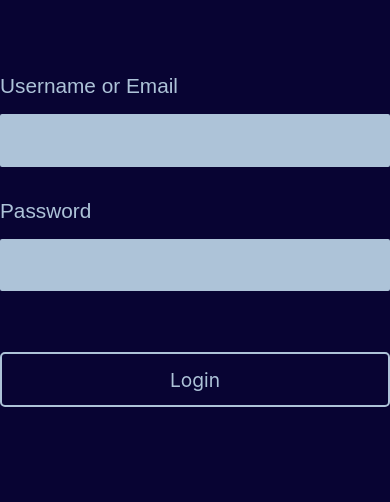
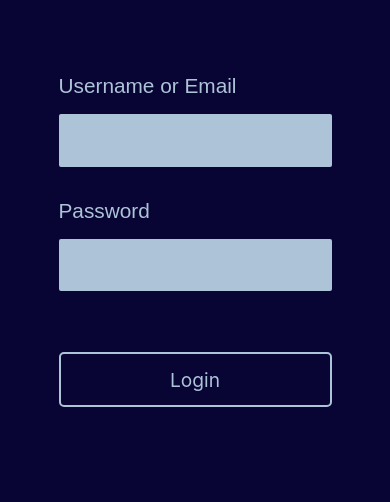
Before and after one commit to courthub74/SideNav, a plain HTML site: page login.html in a window 390 px wide. Shown: the part 181-683 px from the top of the page. Drawn offline with Linux system fonts and the light colour scheme.

Commit message:
mobile login more dynamic

```diff
--- a/login.css
+++ b/login.css
@@ -24,7 +24,7 @@ main {
     flex-direction: column;
     justify-content: center;
     gap: 2em;
-    /* align-items: center; */
+    align-items: center;
 }
 
 /* Top of the Login */
@@ -46,10 +46,13 @@ main {
 }
 
 form {
-    margin-top: 1.5em;
+    margin: 1.5em 0 0 0;
     display: flex;
     flex-direction: column;
+    /* justify-content: center;
+    align-items: center; */
     gap: 2em;
+    width: 70%;
     /* background-color: darkgreen; */
 }
 
@@ -70,8 +73,8 @@ form {
     background-color: #ADC3D8;
     border: none;
     border-radius: 2px;
-    /* height: 3em; */
-    padding: .8em 3em .8em 3em;
+    width: 100%;
+    padding: .8em 0em .8em 0em;
     font-family: 'kanit', sans-serif;
     font-size: 1.2rem;
     color: #080433;
```
